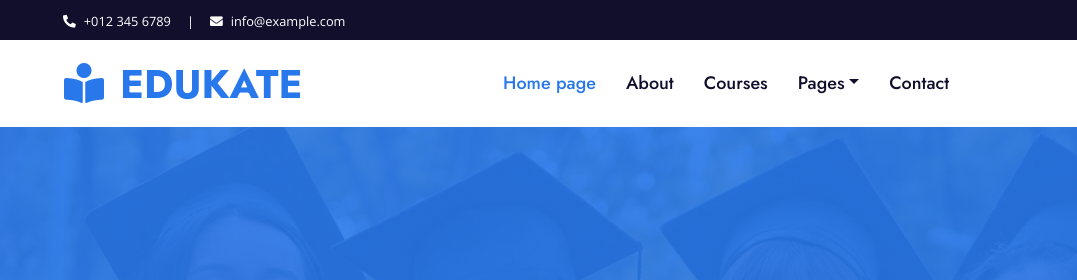
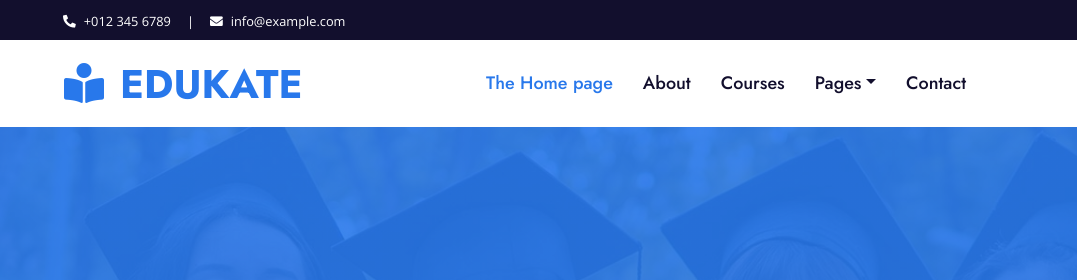
Before and after one commit to mdyaseenkc/schoolwebsite, a plain HTML site: page index.html in a window 1280 px wide. Shown: the top 280 px of the page, 0-1077 px from the left. Drawn offline with nearby package versions, Linux system fonts and the light colour scheme.

Commit message:
home name chenged

```diff
--- a/index.html
+++ b/index.html
@@ -71,7 +71,7 @@
             </button>
             <div class="collapse navbar-collapse justify-content-between px-lg-3" id="navbarCollapse">
                 <div class="navbar-nav mx-auto py-0">
-                    <a href="index.html" class="nav-item nav-link active">Home page</a>
+                    <a href="index.html" class="nav-item nav-link active">The Home page</a>
                     <a href="about.html" class="nav-item nav-link">About</a>
                     <a href="course.html" class="nav-item nav-link">Courses</a>
                     <div class="nav-item dropdown">
```
Also changed, not shown: package-lock.json (added).
